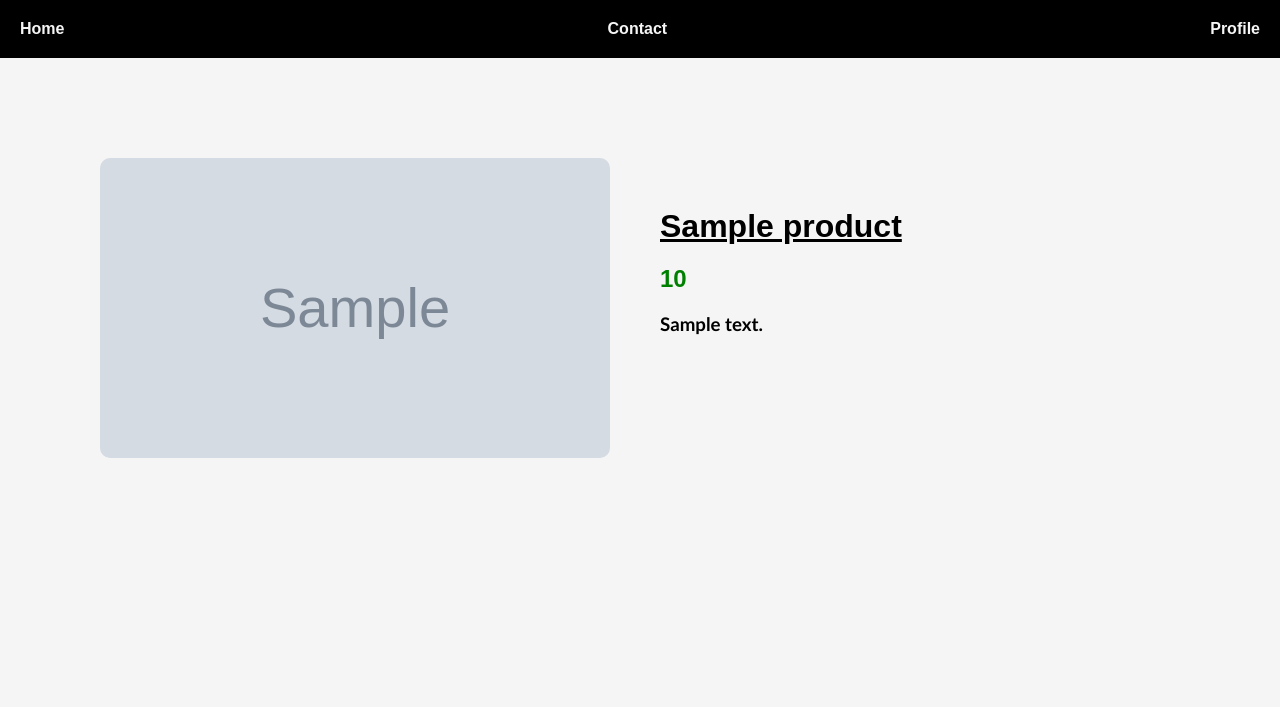
After one commit to NandhuT17/django-webapp, a Django app: page /view/1/ in a window 1280 px wide. The commit adds this page. Shown: the top 707 px of the page. Run offline with Django 5.2, Linux system fonts and the light colour scheme; tables that the repository leaves empty hold one stand-in row (values such as "Sample post"); grey boxes marked "Sample" are stand-in pictures.

Commit message:
added view details page

```diff
--- a/base/static/base/style.css
+++ b/base/static/base/style.css
@@ -5,11 +5,13 @@
 
 body {
     background-color: whitesmoke;
-    font-family:  Verdana, sans-serif;
+    font-family:  sans-serif;
 }
 
 a{
     text-decoration: none;
+    font-weight: bold;
+    color: whitesmoke;
 }
 
 .nav-list{
@@ -59,7 +61,43 @@ a{
     border-radius: 8px;
 }
 
-.view-button a{
-    color: whitesmoke;
-    font-weight: bold;
+.details{
+    display: flex;
+    padding: 50px;
+    margin: 50px;
+    border-radius: 10px;
+    height: 500px;
 }
+
+
+.details-image{
+    height: 200px;
+}
+
+.details-image .image{
+    border-radius: 10px;
+    width: 510px;
+    height: 300px;
+}
+
+.details-content {
+    display: flex;
+    flex-direction: column;
+    gap: 20px;
+    margin-top: 50px;
+    margin-left: 50px;
+    width: 600px;
+}
+
+.details-content h1{
+    text-decoration: underline;
+}
+
+.details-content h2{
+    color: green;
+}
+
+.details-content h3{
+    font-weight: none;
+    font-family: 'Gill Sans', 'Gill Sans MT';
+}
--- a/base/templates/base/base.html
+++ b/base/templates/base/base.html
@@ -11,7 +11,7 @@
 <body>
     <nav class="nav-list">
         <ul>
-            <li><a href="">Home</a></li>
+            <li><a href="#">Home</a></li>
             <li><a href="">Contact</a></li>
             <li><a href="">Profile</a></li>
         </ul>
--- a/base/templates/base/index.html
+++ b/base/templates/base/index.html
@@ -11,7 +11,7 @@
             <h3>{{ i.product_price }}</h3>
         </div>
         <div class="view-button">
-            <a href="">View</a>
+            <a href="{% url 'product_view' i.id %}">Details</a>
         </div>
     </div>
 </div>
--- /dev/null
+++ b/base/templates/base/view.html
@@ -0,0 +1,16 @@
+{% extends 'base/base.html' %}
+
+{% block body %}
+<div class="details">
+    <div class="details-image">
+        <img class="image" src="{{ data.product_image}}" alt="">
+    </div>
+    <div class="details-content">
+        <h1>{{ data.product_name }}</h1>
+        <h2>{{ data.product_price }}</h2>
+        <h3>{{ data.product_desc }}</h3>
+    </div>
+</div>
+
+
+{% endblock %}
--- a/base/urls.py
+++ b/base/urls.py
@@ -3,4 +3,5 @@ from . import views
 
 urlpatterns = [
     path('',views.index),
+    path('view/<int:product_key>/',views.view,name="product_view"),
 ]
--- a/base/views.py
+++ b/base/views.py
@@ -8,3 +8,10 @@ def index(request) :
         "data" : data,
     }
     return render(request,'base/index.html',context)
+
+def view(request,product_key) :
+    data = Product.objects.get(pk=product_key)
+    context = {
+        "data" : data,
+    }
+    return render(request,'base/view.html',context)
```
